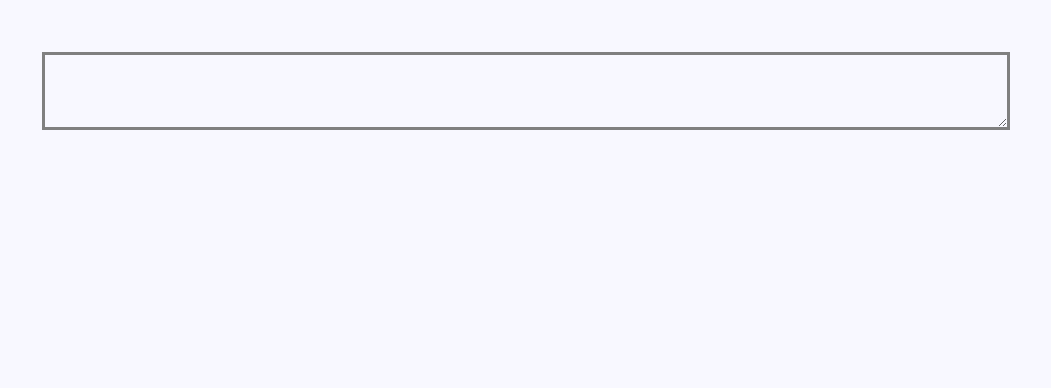
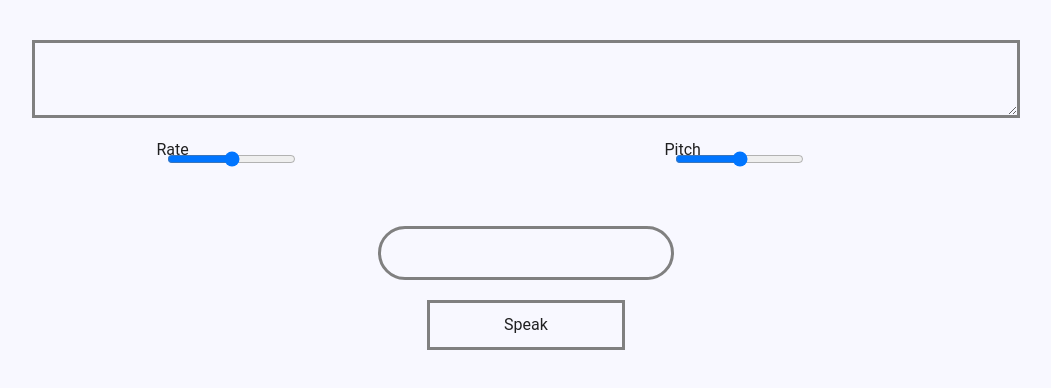
Before and after one commit to HLA-systeem/Medialab2, a Vue app: page / in a window 1280 px wide. Shown: the top 388 px of the page, without its empty margins (114-1165 px from the left). Built offline with nearby package versions, Linux system fonts and the light colour scheme.

Commit message:
TTS test

```diff
--- a/src/components/Index.vue
+++ b/src/components/Index.vue
@@ -1,23 +1,114 @@
 <template>
     <div class="container mx-auto">
-       <textarea v-model="review.des" id="reviewDes" class="col-10 offset-1" @click="toggleTTS"></textarea>
+      <form>
+        <div class="form-group row">
+          <textarea v-model="review.des" id="reviewDes" class="col-10 mx-auto" @click="toggleTTS"></textarea>
+        </div>
+
+        <div class="row col-12"> <!--Col-12 to prevent slider cancel on Pitch-->
+          <div class="form-group mt-5 offset-2">
+            <label for="rate" class="offset-2 row">Rate</label>
+            <input class="offset-3 custom-range" type="range" id="rate" min="0" max="2" value="1" step="0.1">
+          </div>
+
+          <div class="form-group mt-5 offset-4">
+            <label for="pitch" class="offset-2 row">Pitch</label>
+            <input class="offset-3 custom-range" type="range" id="pitch" min="0" max="2" value="1" step="0.1">
+          </div>
+        </div>
+
+        <div class="form-group row">
+          <select id="voiceSelect" class="form-control form-control-lg col-3 mx-auto"></select>
+        </div>
+
+        <div class="row">
+          <button id="speakButton" class="mx-auto col-2" @click="speak">Speak</button>
+        </div>
+
+
+      </form>
     </div>
 </template>
 
 <script>
 export default {
-  created: function () {},
+  created: function () {
+    let getVoices = () => {
+      let voiceSelect = document.getElementById("voiceSelect")
+
+      this.voices = this.synth.getVoices()
+
+      this.voices.forEach(voice => {
+        // Create option element
+        let option = document.createElement('option');
+        // Fill option with voice and language
+        option.textContent = voice.name + '(' + voice.lang + ')';
+
+        // Set needed option attributes
+        option.setAttribute('data-lang', voice.lang);
+        option.setAttribute('data-name', voice.name);
+        voiceSelect.appendChild(option);
+      });
+    }
+
+
+    if (window.speechSynthesis.onvoiceschanged !== undefined) { //change for Firefox
+      window.speechSynthesis.onvoiceschanged = getVoices;
+    }
+  },
   watch: {},
 
   methods: {
     toggleTTS(e){
+
+    /* //STT test
       this.getTalk = !this.getTalk
 
       if(this.getTalk){
-        let sr = new window.webkitSpeechRecognition()
-        //let textarea = Document.getElementById("reviewDes")
+        //let textarea = document.getElementById("reviewDes")
         let textarea = e.target
+
+        let sr = webkitSpeechRecognition || SpeechRecognition
+
+        let rec = new sr()
+        rec.continuous = true
+        rec.onend = () => {this.getTalk = false}
+        rec.onresult = (event) =>{
+           console.log('testing')
+           this.$store.state.review.des = speechEvent.result
+        }
+
+
         console.log(textarea)
+      }*/
+    },
+
+    speak(e){
+      e.preventDefault()
+
+      if (this.synth.speaking) {
+        console.error('Already speaking...');
+        return;
+      }
+
+      let text = this.$store.state.review.des
+      let rate = document.getElementById("rate")
+      let pitch = document.getElementById("pitch")
+      let voice = document.getElementById("voiceSelect")
+
+      if(text != ''){
+        let toSpeak = new SpeechSynthesisUtterance(text);
+
+        toSpeak.rate = rate.value;
+        toSpeak.pitch = pitch.value;
+
+        this.voices.forEach(v => {
+          if (v.name === voice.value) {
+            speakText.voice = v;
+          }
+        });
+
+        this.synth.speak(toSpeak);
       }
     }
   },
@@ -29,7 +120,9 @@ export default {
   },
   data() {
     return {
-      getTalk: false
+      getTalk: false,
+      synth: window.speechSynthesis,
+      voices: []
     };
   }
 }
@@ -42,4 +135,17 @@ export default {
   margin-top: 40px;
   border: solid 3px grey;
 }
+
+#voiceSelect{
+  margin-top: 40px;
+  border: solid 3px grey;
+  border-radius: 30px;
+}
+
+#speakButton{
+   border: solid 3px grey;
+   margin-top: 20px;
+   padding: 10px;
+   text-align: center;
+}
 </style>
```
Also changed, not shown: src/components/Reviewing.vue (added, +10 -0 lines).
